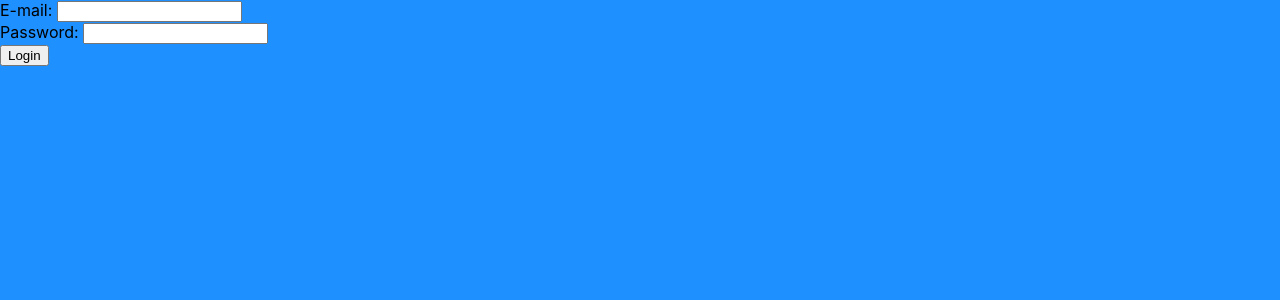
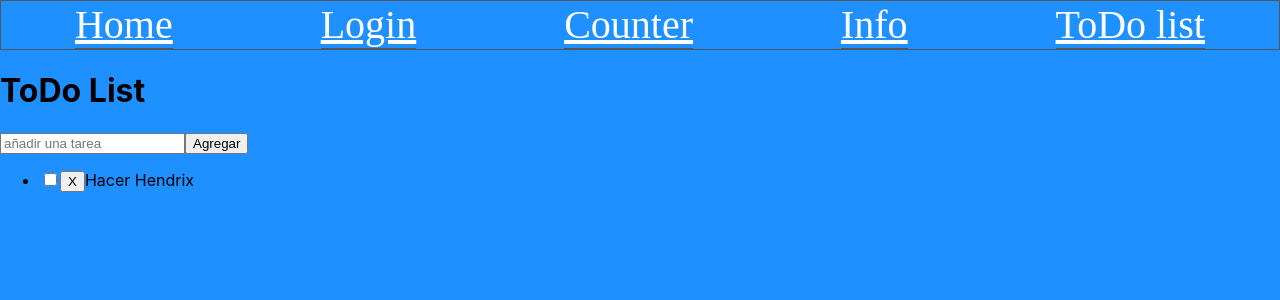
Before and after one commit to TadeoDaniel19/ReactMejorado, a React (Create React App) app: page /todo in a window 1280 px wide. Shown: the top 300 px of the page. Built offline with nearby package versions, Linux system fonts and the light colour scheme; the HTML template or start-up script is replaced by a standard one.

Commit message:
163111/hector.daniel/redux-form-redux-crud

```diff
--- a/src/App.js
+++ b/src/App.js
@@ -2,20 +2,64 @@
 import { Provider } from 'react-redux'
 import store from './Redux/store'
 import LoginReduxForm from './components/LoginReduxForm'
-/* import CounterRedux from './components/CounterRedux'
-import InfoRedux from './components/InfoRedux' */
+import { BrowserRouter, Route,NavLink } from 'react-router-dom'
+import CounterRedux from './components/CounterRedux'
+import InfoRedux from './components/InfoRedux'
+import Todos from './components/Todos'
+
+const navStyles = {
+  display: 'flex',
+  justifyContent: 'space-around',
+  listStyleType: 'none',
+  margin: 0,
+  padding: 0,
+  border: '1px solid #555',
+  fontFamily: 'Charcoal',
+  fontSize: '40px'
+}
+
+const secondStyle = {
+  textAlign: 'center',
+  borderBottom: '1px solid #555',
+  color: 'white'
+}
+
+const Home = () => (
+  <h1>Bienvenido!</h1>
+)
+
+const Navegation = () => {
+  return (
+    <nav style={navStyles}>
+      <NavLink to='/' style={secondStyle}> Home </NavLink>
+      <NavLink to='/login' exact style={secondStyle}> Login </NavLink>
+      <NavLink to='/counter' exact style={secondStyle}> Counter </NavLink>
+      <NavLink to='/info' exact style={secondStyle}> Info </NavLink>
+      <NavLink to='/todo' exact style={secondStyle}> ToDo list </NavLink>
+    </nav>
+  )
+}
 
 const App = () => {
+  /*   return (
+      <Provider store={store}>
+        <div>
+         <LoginReduxForm />
+        </div>
+      </Provider>
+    ) */
   return (
     <Provider store={store}>
-      <div>
-      { /*  <CounterRedux />
-        <InfoRedux />  */}
-       <LoginReduxForm />
-      </div>
+      <BrowserRouter>
+        <Navegation />
+        <Route path='/' exact component={Home} />
+        <Route path='/login' component={LoginReduxForm} />
+        <Route path='/counter' component={CounterRedux} />
+        <Route path='/info' component={InfoRedux} />
+        <Route path='/todo' component={Todos} />
+      </BrowserRouter>
     </Provider>
   )
-
 }
 
 export default App
--- /dev/null
+++ b/src/Redux/Actions/todoActions.js
@@ -0,0 +1,18 @@
+export const ADD_TODO = 'ADD_TODO'
+export const UPDATE_TODO = 'UPDATE_TODO'
+export const DELETE_TODO = 'DELETE_TODO'
+
+export const addTodo = (todo) => ({
+  type: ADD_TODO,
+  payload: todo
+})
+
+export const updateTodo = (todo) => ({
+  type: UPDATE_TODO,
+  payload: todo
+})
+
+export const deleteTodo = (todo) => ({
+  type: DELETE_TODO,
+  payload: todo
+})
--- a/src/Redux/Reducers/index.js
+++ b/src/Redux/Reducers/index.js
@@ -2,10 +2,11 @@
 import counter from './counterReducer'
 import user from './userReducer'
 import {reducer as formReducer} from 'redux-form'
-
+import todo from './todoReducer'
 //aqui combinamos los reducers para ver el state
 export default combineReducers({
   counter,
   user,
-  form: formReducer
+  form: formReducer,
+  todo
 })
--- /dev/null
+++ b/src/Redux/Reducers/todoReducer.js
@@ -0,0 +1,46 @@
+import { ADD_TODO, UPDATE_TODO, DELETE_TODO } from '../Actions/todoActions'
+
+const initialState = {
+  todos: [
+    {
+      text: 'Hacer Hendrix',
+      id: '0000000000001',
+      checked: false
+    }
+  ]
+}
+
+const todo = (state = initialState, action) => {
+  switch (action.type) {
+    case ADD_TODO:
+      return {
+        ...state,
+        todos: [
+          ...state.todos,
+          action.payload
+        ]
+      }
+    case UPDATE_TODO:
+      return {
+        ...state,
+        todos: state.todos.map((todo) => {
+          if (action.payload.id === todo.id) {
+            return {
+              ...todo,
+              checked: !todo.checked
+            }
+          }
+          return todo
+        })
+      }
+    case DELETE_TODO:
+      return {
+        ...state,
+        todos: state.todos.filter((todo) => todo.id !== action.payload.id)
+      }
+    default:
+      return state
+  }
+}
+
+export default todo
--- a/src/Redux/store.js
+++ b/src/Redux/store.js
@@ -1,8 +1,16 @@
-import { createStore} from 'redux'
+import { createStore, applyMiddleware, compose } from 'redux'
 import rootReducer from './Reducers'
 
+const logger = (store) => (next) => (action) => {
+  console.log('Ha ocurrido una nueva accion: ---->', action)
+  next(action)
+}
+
+let middleware = applyMiddleware(logger)
+let tools = compose(middleware, window.__REDUX_DEVTOOLS_EXTENSION__ && window.__REDUX_DEVTOOLS_EXTENSION__())
+
 //el store es el almacenamiento de nuestro estado.
-const store = createStore(rootReducer, window.__REDUX_DEVTOOLS_EXTENSION__ && window.__REDUX_DEVTOOLS_EXTENSION__())
+const store = createStore(rootReducer, tools)
 
 //Action creators
 
--- a/src/components/LoginReduxForm/LoginReduxForm.jsx
+++ b/src/components/LoginReduxForm/LoginReduxForm.jsx
@@ -1,9 +1,17 @@
 import React from 'react'
 import { reduxForm, Field } from 'redux-form'
 
-const LoginReduxForm = (props) => {
+const LoginReduxForm = props => {
   const handleSubmit = formValues => {
-    console.log( "esto imprime ---->", formValues)
+    console.log('esto imprime ---->', formValues.password)
+    if (
+      formValues.email === 'hector_lectric@hotmail.com' &&
+      formValues.password === '1234'
+    ) {
+      alert('Bienvenido!')
+    } else {
+      alert('Algo salio mal. vuelve a intentarlo!')
+    }
   }
 
   return (
@@ -16,6 +24,7 @@
         <label>Password: </label>
         <Field name='password' type='password' component='input' />
       </div>
+      <br></br>
       <button type='submit'>Login</button>
     </form>
   )
--- /dev/null
+++ b/src/components/Todos/Todo.jsx
@@ -0,0 +1,26 @@
+import React from 'react'
+
+const Todo = ({todo,updateTodo,deleteTodo}) => (
+    <li
+        onClick={() => {
+          updateTodo(todo)
+        }}
+      >
+        <input
+          type='checkbox'
+          checked={todo.checked}
+          onChange={() => {
+            updateTodo(todo)
+          }}
+        />
+        <button
+          onClick={() => {
+            deleteTodo(todo)
+          }}
+        >
+          X
+        </button>
+        {todo.text}
+      </li>
+)
+export default Todo
--- /dev/null
+++ b/src/components/Todos/TodoFrom.jsx
@@ -0,0 +1,12 @@
+import React from 'react'
+
+const TodoForm = ({onSubmit}) => {
+ return (
+    <form onSubmit={onSubmit}>
+    <input type='text' placeholder='añadir una tarea' />
+    <button> Agregar </button>
+  </form>
+ )
+}
+
+export default TodoForm
--- /dev/null
+++ b/src/components/Todos/TodoList.jsx
@@ -0,0 +1,17 @@
+import React from 'react'
+import Todo from './Todo'
+
+const TodoList = ({ todos, updateTodo, deleteTodo }) => (
+  <ul>
+    {todos.map(todo => (
+      <Todo
+        key={todo.id}
+        todo={todo}
+        updateTodo={updateTodo}
+        deleteTodo={deleteTodo}
+      />
+    ))}
+  </ul>
+)
+
+export default TodoList
--- /dev/null
+++ b/src/components/Todos/Todos.jsx
@@ -0,0 +1,54 @@
+import React from 'react'
+import { connect } from 'react-redux'
+import TodoForm from './TodoFrom'
+import TodoList from './TodoList'
+import {
+  addTodo,
+  updateTodo,
+  deleteTodo
+} from '../../Redux/Actions/todoActions'
+import { getId } from '../../utils'
+
+const Todos = ({ todo, addTodo, updateTodo, deleteTodo }) => {
+  const handleSubmit = e => {
+    e.preventDefault()
+
+    const text = e.target[0].value
+
+    addTodo({
+      text,
+      checked: false,
+      id: getId()
+    })
+
+    e.target[0].value = ''
+  }
+
+  return (
+    <div>
+      <h1>ToDo List</h1>
+      <TodoForm onSubmit={handleSubmit} />
+      <TodoList
+        todos={todo.todos}
+        updateTodo={updateTodo}
+        deleteTodo={deleteTodo}
+      />
+    </div>
+  )
+}
+
+const mapStateToProps = state => {
+  console.log('¿que guarda el estado? ---->', state)
+  return {
+    todo: state.todo
+  }
+}
+const mapDispatchToProps = dispatch => {
+  return {
+    addTodo: todo => dispatch(addTodo(todo)),
+    updateTodo: todo => dispatch(updateTodo(todo)),
+    deleteTodo: todo => dispatch(deleteTodo(todo))
+  }
+}
+
+export default connect(mapStateToProps, mapDispatchToProps)(Todos)
--- /dev/null
+++ b/src/components/Todos/index.js
@@ -0,0 +1 @@
+export {default} from './Todos'
--- /dev/null
+++ b/src/utils.js
@@ -0,0 +1,3 @@
+export const getId = () => {
+    return Math.random().toString(16).substr(2)
+}
```
